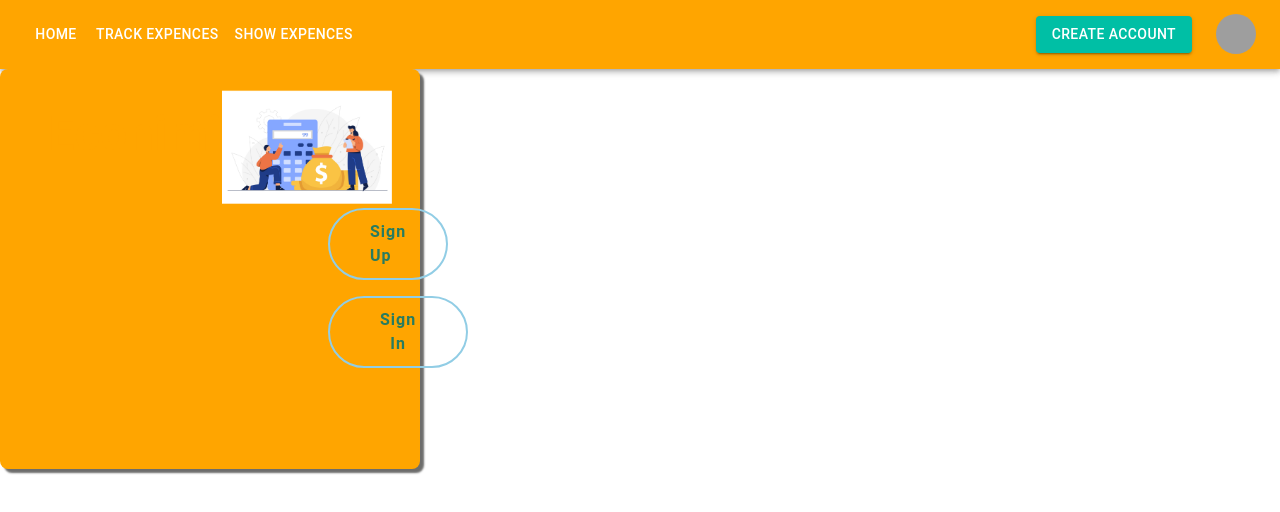
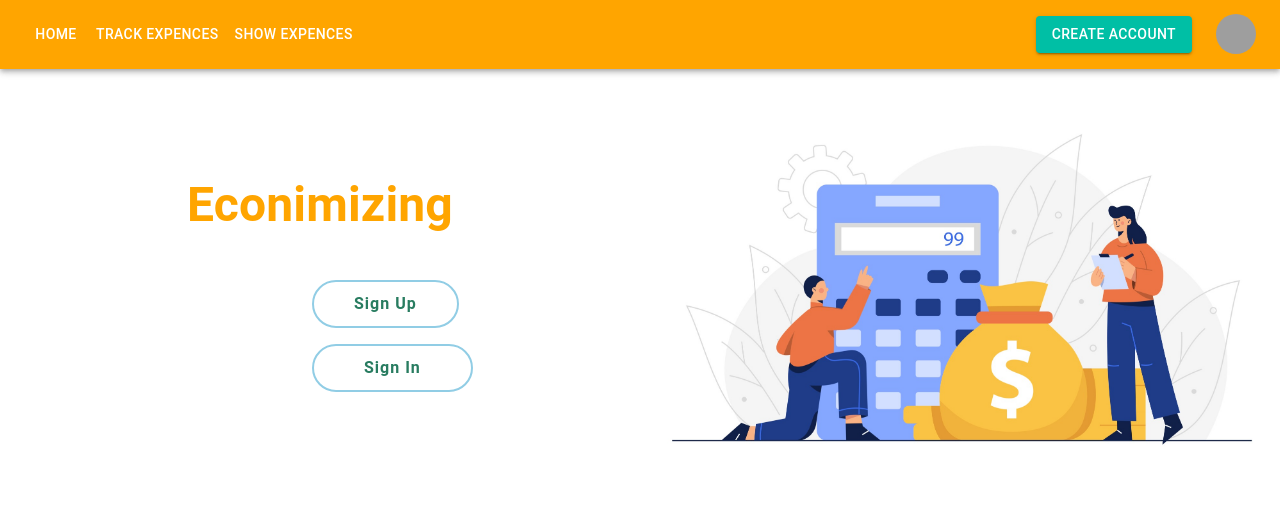
Before and after one commit to souravbain101/Expense_tracker, a React (Create React App) app: page / in a window 1280 px wide. Shown: the top 512 px of the page. Built offline with nearby package versions, Linux system fonts and the light colour scheme; grey boxes are pictures that could not be loaded.

Commit message:
fixed homefront css but modal is broken

```diff
--- a/src/components/home/HomeFront.css
+++ b/src/components/home/HomeFront.css
@@ -1,9 +1,5 @@
 @import url('https://fonts.googleapis.com/css2?family=Mulish:ital,wght@1,200&family=Poppins:wght@400;600&display=swap');
-.cont{
-    width: 100vh;
-    height: 100vh;
-}
-#header h1{
+.homeh1{
     margin: 0 0 10px 0;
     padding: 20px;
 
@@ -13,7 +9,7 @@
     color:orange;
 }
 
-#header .btn-sign-up{
+.btn-sign-up{
     font-weight: 600;
     font-size: 16px;
     letter-spacing: 1px;
@@ -26,7 +22,7 @@
     border: 2px solid rgb(145, 205, 229);
     text-decoration: none;
 }
-#header .btn-sign-in{
+.btn-sign-in{
     font-weight: 600;
     font-size: 16px;
     margin-left: 300px;
@@ -41,26 +37,31 @@
     text-decoration: none;
 }
 
-#header .btn-sign-up:hover{
+.btn-sign-up:hover{
     background: -webkit-linear-gradient(right, #c59f08, #e5b107, #9e315f, #d65344, #b37b1b);
     color: #fff;
 }
-#header .btn-sign-in:hover{
+.btn-sign-in:hover{
     background: -webkit-linear-gradient(right, #c7a109, #e5b107, #9e315f, #d65344, #b37b1b);
     color: #fff;
 }
 .header-img{
     text-align: right;
 }
-#header .animated{
+.animated{
     animation: up-down 2s ease-in-out infinite alternate-reverse both;
 }
 
 @keyframes up-down {
     0%{
-        transform: translateY(8px);
+        transform: translateY(6px);
     }
     100%{
-        transform: translateY(-8px);
+        transform: translateY(40px);
     }
 }
+@media screen and (max-width: 768px) {
+    .btn-sign-in,.btn-sign-up{
+        margin-left: 30%;
+    }
+}
--- a/src/components/home/HomeFront.js
+++ b/src/components/home/HomeFront.js
@@ -13,9 +13,9 @@ const HomeFront = () => {
             <div className='col-10- mx-auto'>
               <div className='row'>
               <div className='col-md-6 pt-5 pt-lg-0 order-2 order-lg-1 d-flex justify-content-center flex-column'>
-                <h1>Econimizing</h1>
+                <h1 className='homeh1'>Econimizing</h1>
 
-              <div className='mt-3'> <Link to="/signup" className='btn-sign-up'>Sign Up</Link></div>
+              <div className='mt-3'><Link to="/signup" className='btn-sign-up'>Sign Up</Link></div>
               <div className='mt-3'> <Link to="/signin" className='btn-sign-in'>Sign In</Link></div>
               </div>
               <div className='col-lg-6 order-1 order-lg-2 header-img'>
--- a/src/components/signup/Register.css
+++ b/src/components/signup/Register.css
@@ -1,12 +1,4 @@
 @import url('https://fonts.googleapis.com/css2?family=Nunito:wght@700&display=swap');
-
-
-* {
-    margin: 0;
-    padding: 0;
-    box-sizing: border-box;
-
-}
  .container{
     height: 90vh;
     display: flex;
@@ -14,7 +6,7 @@
     align-items: center;
 
 }
-section {
+.first {
     width: 100%;
     max-width: 420px;
     min-height: 400px;
@@ -24,7 +16,7 @@ section {
     box-shadow: 4px 4px 2px #6d6d6c;
     border-radius: 8px;
 }
-section h1{
+.firsth1{
     text-align: center;
 }
 
@@ -34,10 +26,6 @@ form {
     justify-content: space-evenly;
     flex-grow: 1;
     padding-bottom: 1rem;
-}
-
-a, a:visited {
-    color: #fff;
 }
 
 input[type="text"],
@@ -50,8 +38,7 @@ textarea {
   border-radius: 0.5rem;
 }
 
-div.inputSignup,
-.signup {
+.inputSignup,.signup {
   margin-top: 1.2rem;
 }
 
--- a/src/components/signup/Register.js
+++ b/src/components/signup/Register.js
@@ -89,16 +89,16 @@ const Register = () => {
 
         <div className="container">
             {success ? (
-                <section>
+                <section className="first">
                     <h1>Success!</h1>
                     <p>
                         <Link to="/signin">Sign In</Link>
                     </p>
                 </section>
             ) : (
-                <section>
+                <section className="first">
                     <p ref={errRef} className={errMsg ? "errmsg" : "offscreen"} aria-live="assertive">{errMsg}</p>
-                    <h1>Sign Up</h1>
+                    <h1 className="firsth1">Sign Up</h1>
                     <form onSubmit={handleSubmit}>
                         <div className="inputSignup" htmlFor="username">
                             Username:
```
